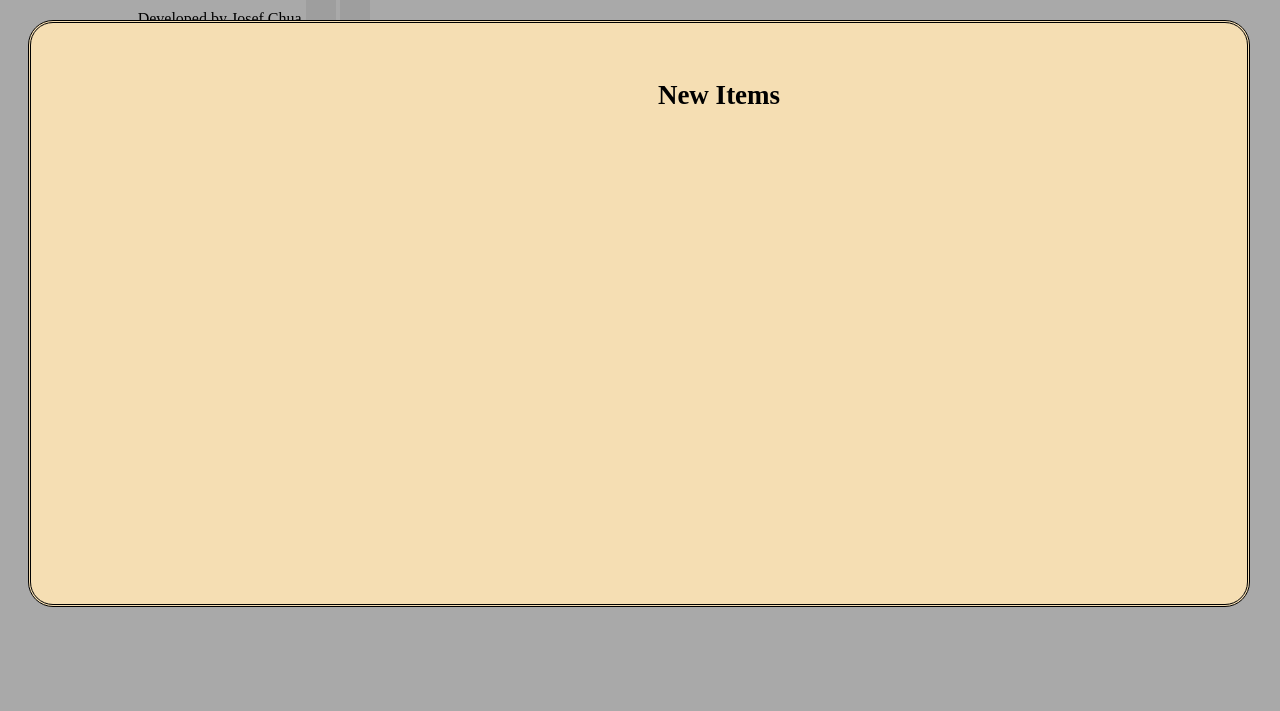
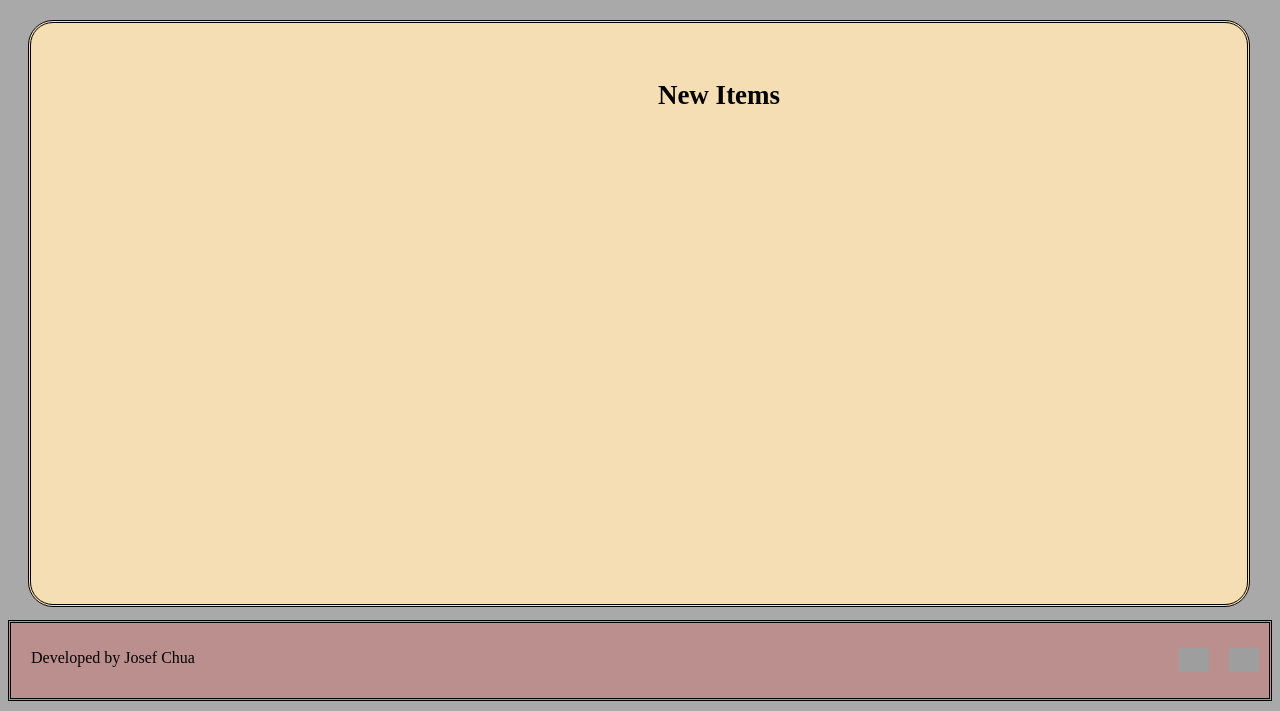
Before and after one commit to chuajosef1/udacity_catalog_project, a Flask app: page / in a window 1280 px wide. Shown: the part 89-800 px from the top of the page. Run offline with Flask 2, Linux system fonts and the light colour scheme; parts of the project's set-up code (start-up, migrations or seed data) failed here and were passed over; grey boxes are pictures that could not be loaded.

Commit message:
feat: Add css style for footer

```diff
--- a/static/styles.css
+++ b/static/styles.css
@@ -16,6 +16,10 @@ body {
 
 #border a {
   text-decoration: none;
+}
+
+#border button {
+  margin-top: 1.5in;
 }
 
 #border img {
@@ -44,7 +48,6 @@ body {
 
 #header p {
   margin: 15px 15px;
-  text-align: right;
   background-color: white;
   border-style: solid;
   border-radius: 25px;
@@ -94,6 +97,21 @@ body {
   padding: 35px 35px;
 }
 
+#footer {
+  height: 75px;
+  border-style: double;
+  padding-left: 20px;
+  background: rosybrown;
+  margin-top: 620px;
+  line-height: 70px;
+}
+
+#footer img {
+  float: right;
+  padding: 10px;
+  margin-top: 15px;
+}
+
 #description {
   text-align: center;
 }
```
